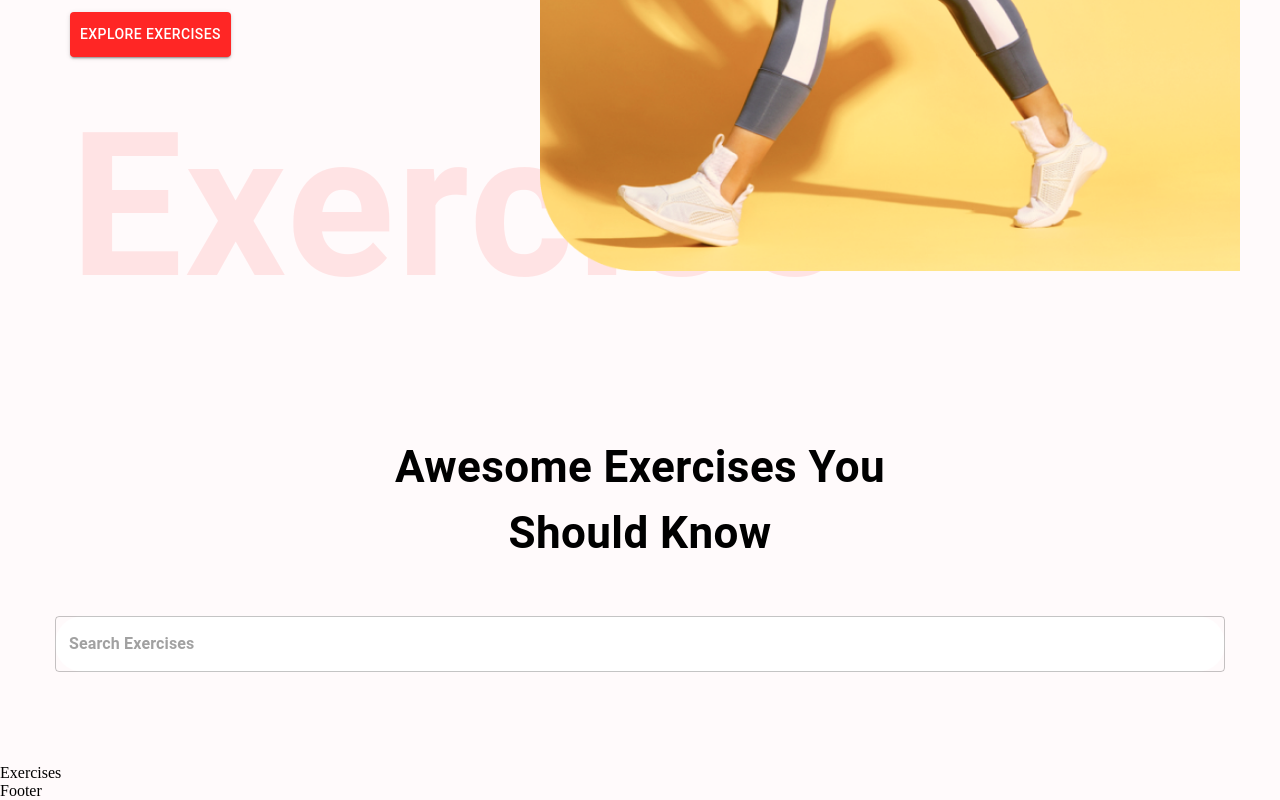
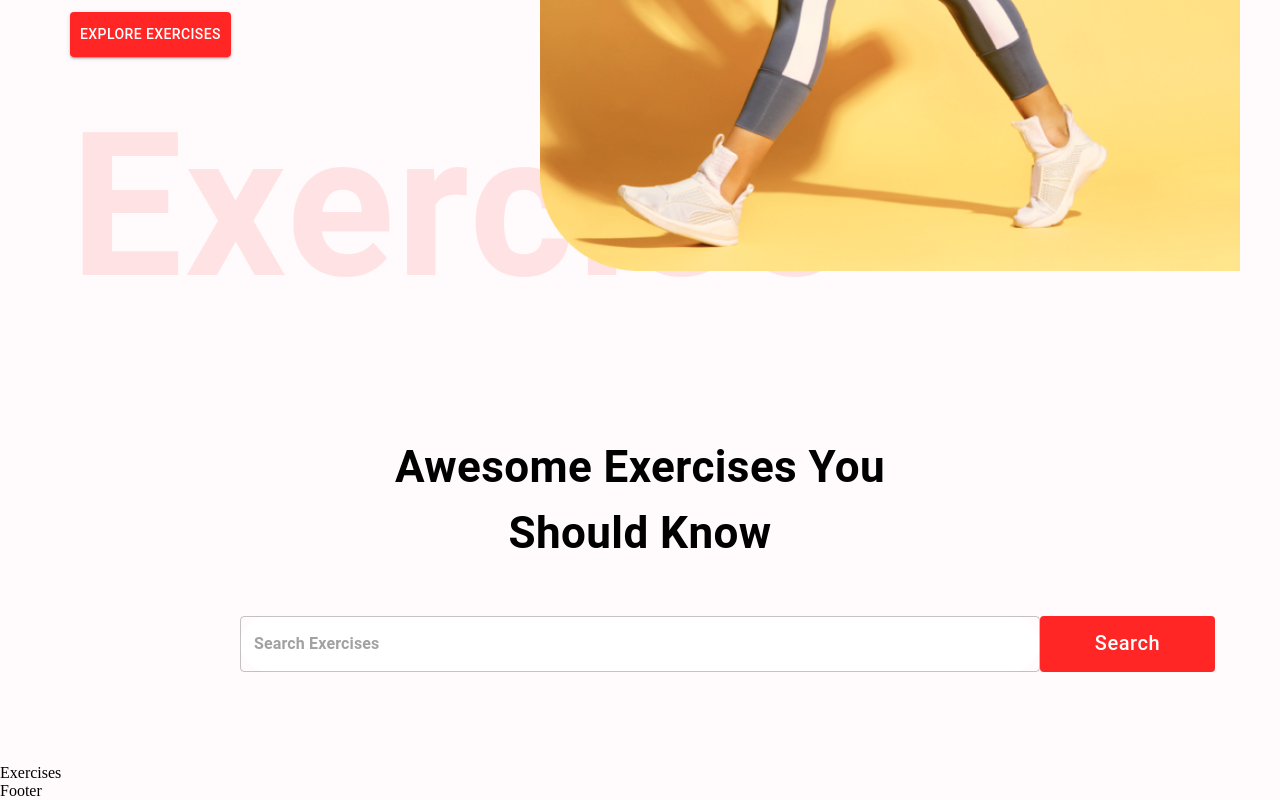
Before and after one commit to EllaSvete/fitness-exercise-app, a React (Create React App) app: page / in a window 1280 px wide. Shown: the part 595-1395 px from the top of the page. Built offline with nearby package versions, Linux system fonts and the light colour scheme.

Commit message:
positioned and styled button

```diff
--- a/src/components/SearchExercises.js
+++ b/src/components/SearchExercises.js
@@ -15,7 +15,7 @@ const SearchExercises = () => {
               border: 'none',
               borderRadius: '4px'
             },
-            width: { lg: '1170px', xs: '350px'},
+            width: { lg: '800px', xs: '350px'},
             backgroundColor: '#fff', borderRadius: '40px'
           }}
           height="76px"
@@ -24,6 +24,19 @@ const SearchExercises = () => {
           placeholder="Search Exercises"
           type="text"
         />
+        <Button className="search-btn"
+          sx={{
+            bgcolor: '#FF2625',
+            color: '#fff',
+            textTransform: 'none',
+            width: { lg: '175px', xs: '80px'},
+            fontSize: { lg: '20px', xs: '14px'},
+            height: '56px',
+            position: 'absolute'
+          }}
+        >
+          Search
+        </Button>
       </Box>
 
 
```
